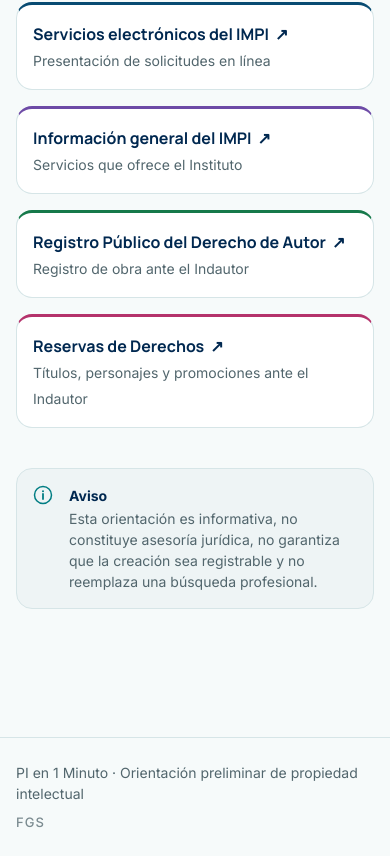
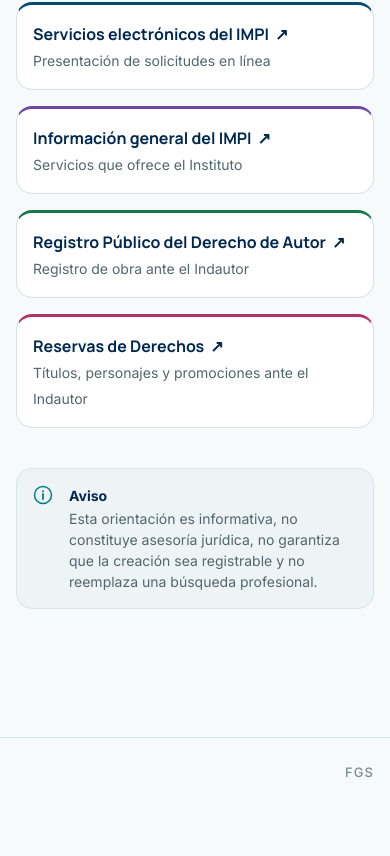
Before and after one commit to feguse/pi-en-1-minuto, a Next.js app: page / in a window 390 px wide. Shown: the part 2023-2879 px from the top of the page. After the commit the page ends 2829 px from the top, so only its background shows below. Built offline with nearby package versions, Linux system fonts and the light colour scheme.

Commit message:
Quita el texto del pie: queda solo la firma
Co-Authored-By: Claude Opus 5 <noreply@anthropic.com>

```diff
--- a/app/globals.css
+++ b/app/globals.css
@@ -1483,3 +1483,15 @@ a {
     padding-top: var(--pi-8);
   }
 }
+
+/* ---------- Pie: solo la firma ---------- */
+
+.pi-footer-inner {
+  justify-content: flex-end;
+}
+
+@media (max-width: 767px) {
+  .pi-footer-inner {
+    align-items: flex-end;
+  }
+}
--- a/app/page.tsx
+++ b/app/page.tsx
@@ -389,7 +389,6 @@ export default function Pagina() {
 
       <footer className="pi-footer">
         <div className="pi-shell pi-footer-inner">
-          <span>PI en 1 Minuto · Orientación preliminar de propiedad intelectual</span>
           <span className="pi-firma">FGS</span>
         </div>
       </footer>
```
